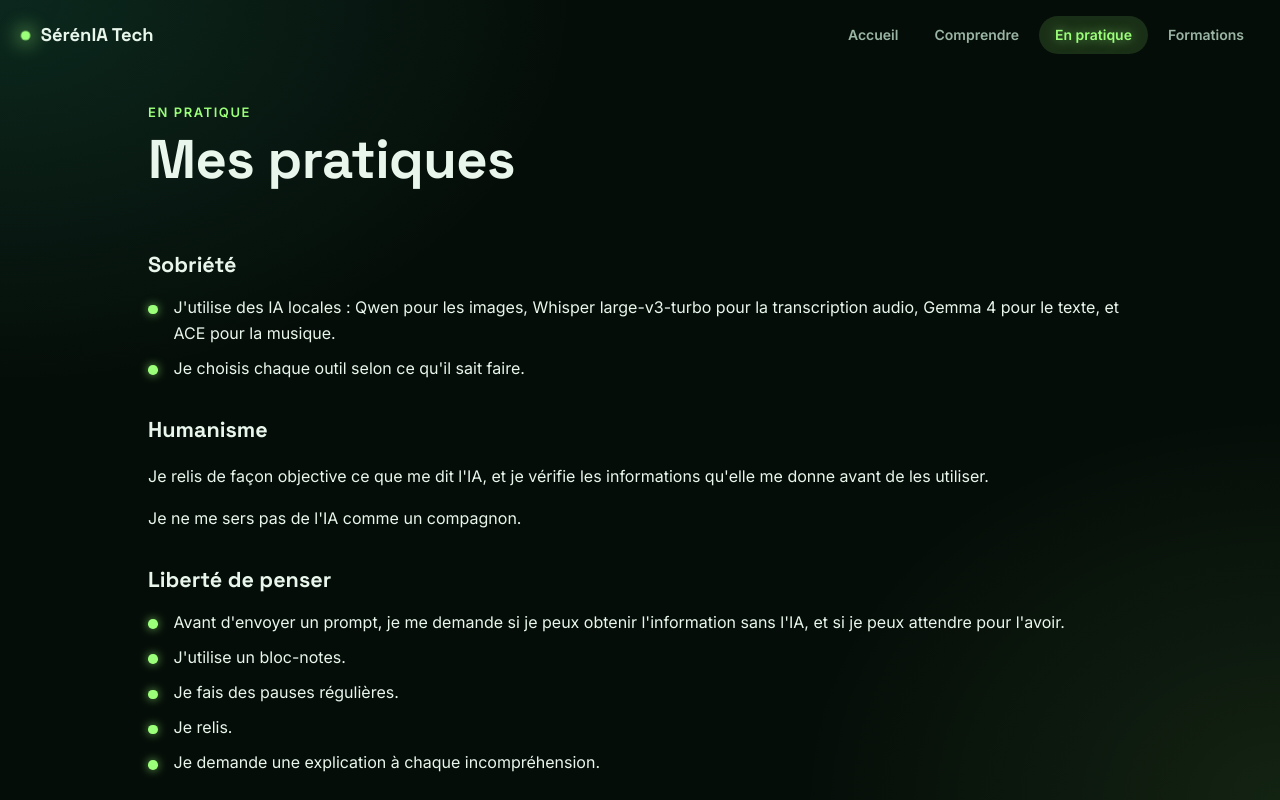
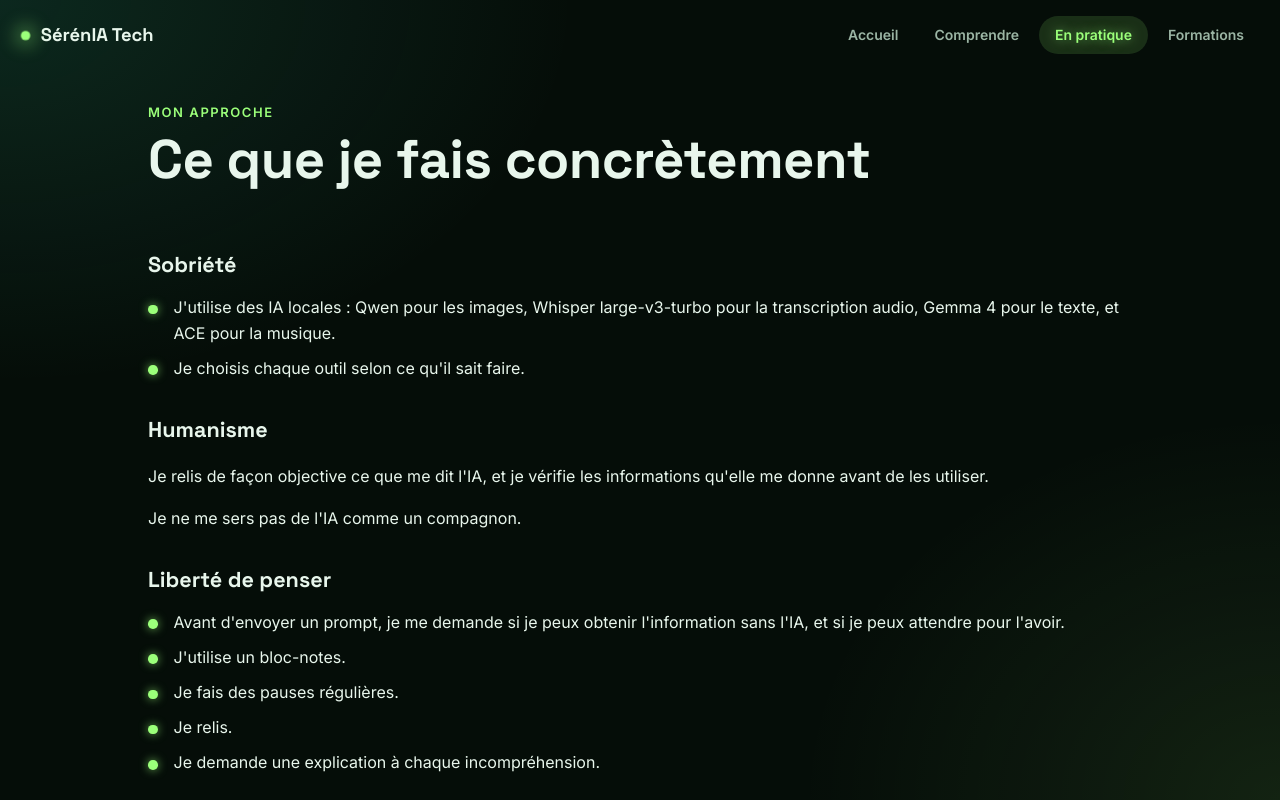
Before and after one commit to ServOMorph/site_internet_ST_v3, an Eleventy site: page src/en-pratique/index.njk in a window 1280 px wide. Shown: the top 800 px of the page. Built offline with nearby package versions, Linux system fonts and the light colour scheme; Eleventy itself is replaced by a stand-in of ours; files that its build step writes are made by us from their sources.

Commit message:
fix(site_st): accueil et page En pratique renommées (Mon approche), doublon supprimé
Co-Authored-By: Claude Haiku 5.5 <noreply@anthropic.com>

```diff
--- a/src/en-pratique/index.njk
+++ b/src/en-pratique/index.njk
@@ -5,8 +5,8 @@ description: "Mes pratiques pour une IA éco-responsable et humaniste : sobriét
 section: en-pratique
 ---
 <section class="hero">
-  <p class="eyebrow">En pratique</p>
-  <h1>Mes pratiques</h1>
+  <p class="eyebrow">Mon approche</p>
+  <h1>Ce que je fais concrètement</h1>
 </section>
 <h2>Sobriété</h2>
 <ul class="retenir">
--- a/src/index.njk
+++ b/src/index.njk
@@ -17,7 +17,7 @@ section: accueil
 </section>
 <ul class="cards">
   <li><a class="card card--main" href="/parcours/"><img class="card__img" src="/assets/img/parcours.webp" alt="" width="480" height="480"><span class="card__tag">Parcours</span><span class="card__title">Comprendre</span></a></li>
-  <li><a class="card" href="/en-pratique/"><img class="card__img" src="/assets/img/en-pratique.webp" alt="" width="480" height="480" loading="lazy"><span class="card__tag">Pratiques</span><span class="card__title">En pratique</span></a></li>
+  <li><a class="card" href="/en-pratique/"><img class="card__img" src="/assets/img/en-pratique.webp" alt="" width="480" height="480" loading="lazy"><span class="card__tag">Méthode</span><span class="card__title">Mon approche</span></a></li>
   <li><a class="card" href="/se-former/"><img class="card__img" src="/assets/img/formation.webp" alt="" width="480" height="480" loading="lazy"><span class="card__tag">Avec moi</span><span class="card__title">Formations</span></a></li>
 </ul>
 <section class="stat" aria-labelledby="principe-titre">
```
